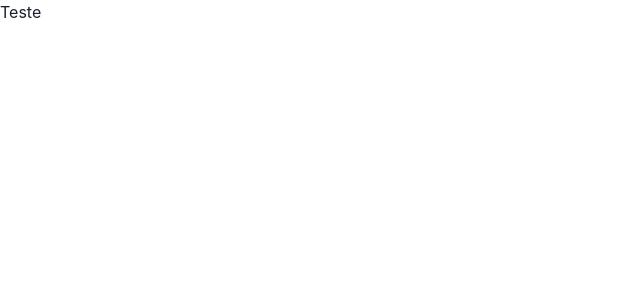
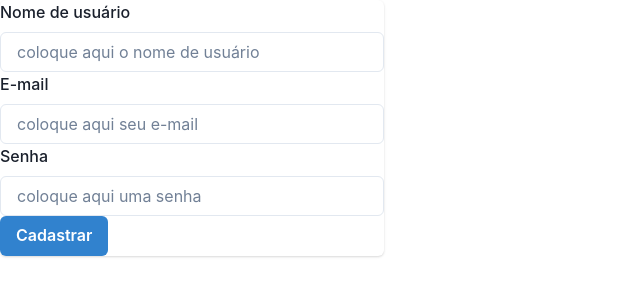
Before and after one commit to Luanbian/desafio-abmax, a React (Vite) app in the folder frontend/: page /register in a window 1280 px wide. Shown: the top 300 px of the page, without its empty margins (0-640 px from the left). Built offline with nearby package versions, Linux system fonts and the light colour scheme.

Commit message:
feat: add new user

```diff
--- a/frontend/src/components/Register.tsx
+++ b/frontend/src/components/Register.tsx
@@ -1,5 +1,40 @@
+import {FormControl, FormLabel, Input, Card, Button} from '@chakra-ui/react'
+import { useRef } from 'react';
+import { baseURL } from '../api/api';
+import axios from 'axios';
+
 export default function Register() {
+    const userRef = useRef<HTMLInputElement>(null);
+    const emailRef = useRef<HTMLInputElement>(null);
+    const passwordRef = useRef<HTMLInputElement>(null);
+
+    const handleRegister = async () => {
+        if(emailRef.current && passwordRef.current && userRef.current) {
+            const inputEmailValue = emailRef.current.value;
+            const inputPasswordValue = passwordRef.current.value;
+            const inputUserValue = userRef.current.value;
+            if(inputEmailValue.length > 3 && inputPasswordValue.length > 3 && inputUserValue.length > 3) {
+                const registerRequest = {
+                    username: inputUserValue,
+                    email: inputEmailValue,
+                    password: inputPasswordValue
+                }
+                await axios.post(`${baseURL}/register`, registerRequest);
+            }
+        }
+    }
+
     return (
-        <p>Teste</p>
+        <Card maxW='sm'>
+            <FormControl>
+                <FormLabel>Nome de usuário</FormLabel>
+                <Input type='text' placeholder='coloque aqui o nome de usuário' ref={userRef}/>
+                <FormLabel>E-mail</FormLabel>
+                <Input type='email' placeholder='coloque aqui seu e-mail' ref={emailRef}/>
+                <FormLabel>Senha</FormLabel>
+                <Input type='text' placeholder='coloque aqui uma senha' ref={passwordRef}/>
+                <Button variant='solid' colorScheme='blue' onClick={handleRegister}> Cadastrar </Button>
+            </FormControl>
+        </Card>
     )
 }
```
